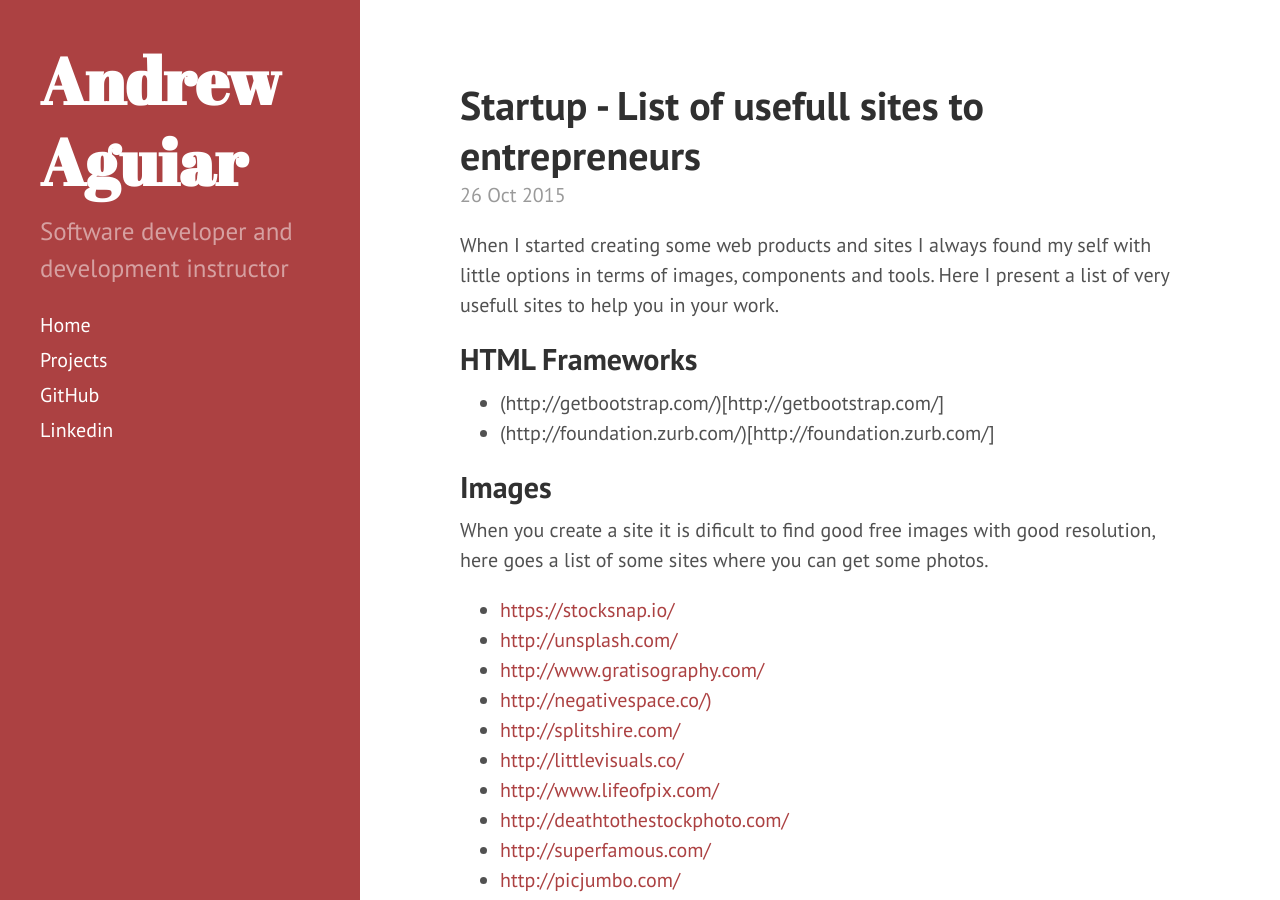
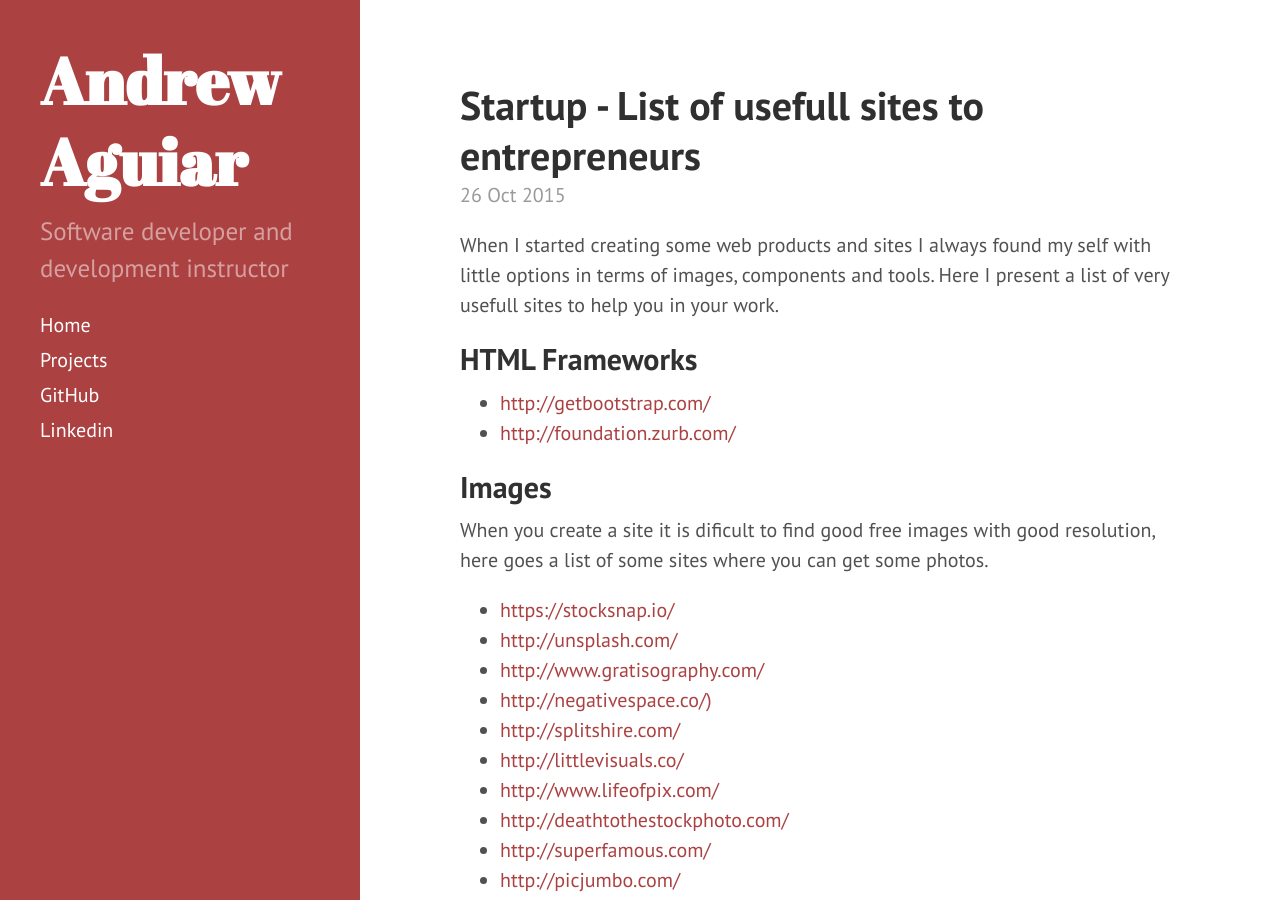
Before and after one commit to gadsc/andrewaguiar.github.io, a Jekyll site: the page built from _posts/2015-10-26-startup-list-of-usefull-sites-to-entrepreneurs.md, in a window 1280 px wide and 900 px high. Built offline with Jekyll 4.4.1, drawn with Linux system fonts in a browser that asks for light colours; Markdown is read by kramdown in place of the engine named in the settings; comment, search, counter and statistics services are not loaded.

Commit message:
Update 2015-10-26-startup-list-of-usefull-sites-to-entrepreneurs.md

```diff
--- a/_posts/2015-10-26-startup-list-of-usefull-sites-to-entrepreneurs.md
+++ b/_posts/2015-10-26-startup-list-of-usefull-sites-to-entrepreneurs.md
@@ -6,8 +6,8 @@ When I started creating some web products and sites I always found my self with
 
 ## HTML Frameworks
 
-  - (http://getbootstrap.com/)[http://getbootstrap.com/]
-  - (http://foundation.zurb.com/)[http://foundation.zurb.com/]
+  - [http://getbootstrap.com/](http://getbootstrap.com/)
+  - [http://foundation.zurb.com/](http://foundation.zurb.com/)
 
 ## Images
 
```
